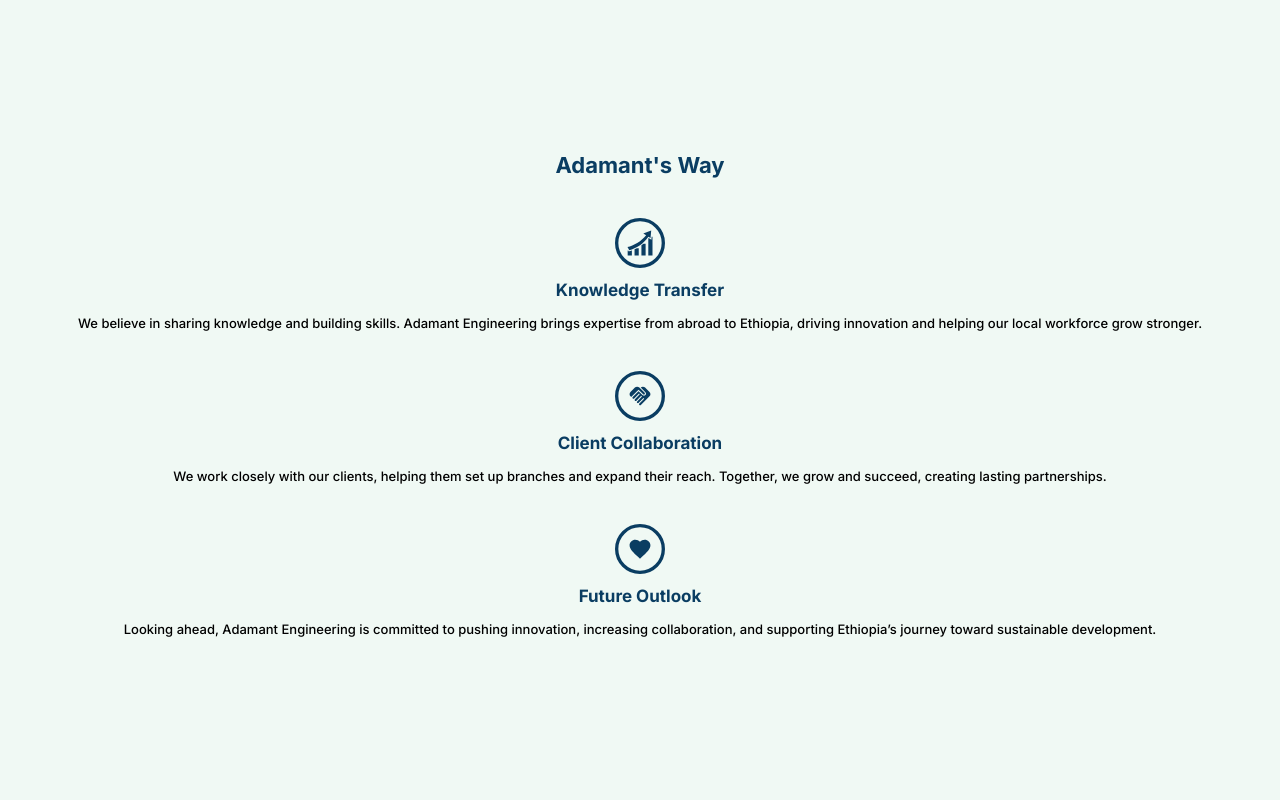
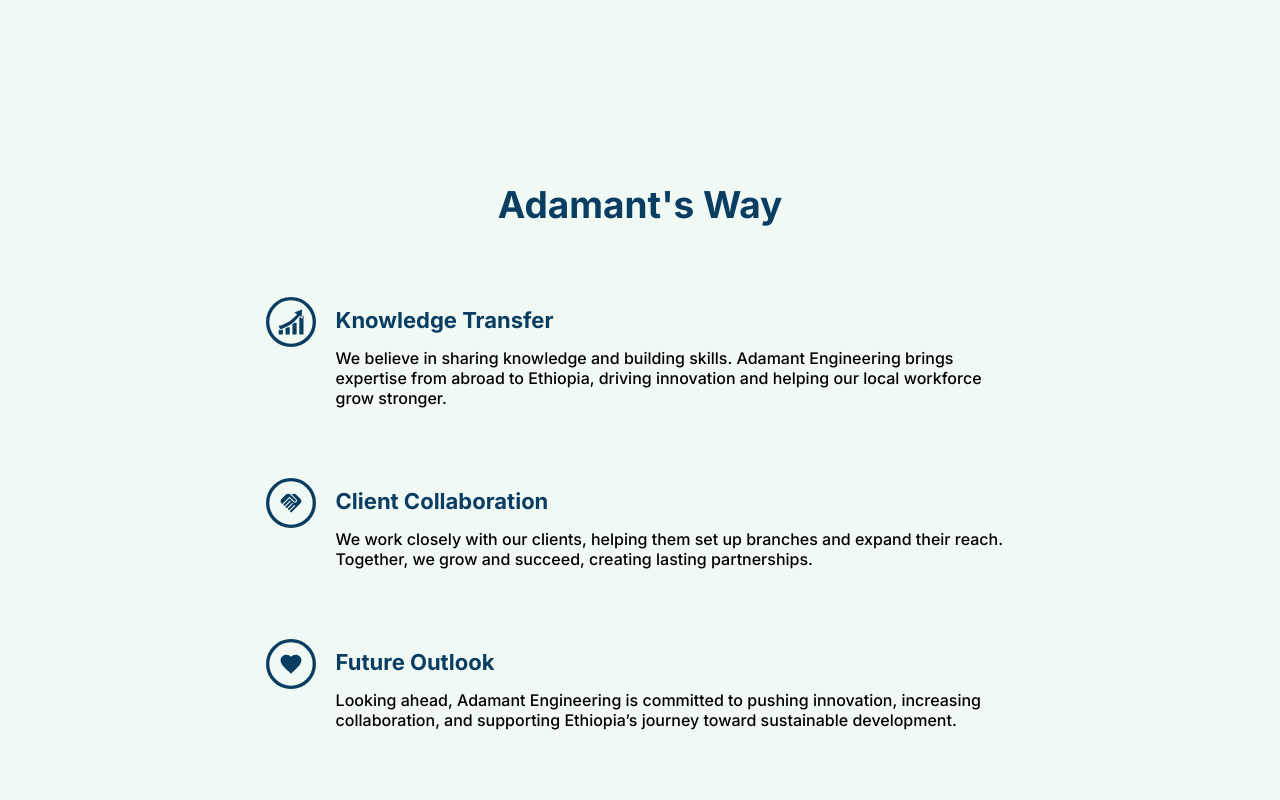
Before and after one commit to hnfsrj/MESSP, a Svelte app: page / in a window 1280 px wide. Shown: the part 4100-4900 px from the top of the page. Built offline with nearby package versions, Linux system fonts and the light colour scheme.

Commit message:
complete initial responsiveness setup for approach section

```diff
--- a/src/components/Approach.svelte
+++ b/src/components/Approach.svelte
@@ -15,9 +15,11 @@
 
             <img src="/images/knowledge.svg" />
 
+            <div class="way_text">
                 <p>Knowledge Transfer</p>
 
                 <p>We believe in sharing knowledge and building skills. Adamant Engineering brings expertise from abroad to Ethiopia, driving innovation and helping our local workforce grow stronger.</p>
+            </div>
 
         </div>
 
@@ -25,9 +27,11 @@
 
             <img src="/images/client.svg" />
 
+            <div class="way_text">
                 <p>Client Collaboration</p>
 
                 <p>We work closely with our clients, helping them set up branches and expand their reach. Together, we grow and succeed, creating lasting partnerships.</p>
+            </div>
 
         </div>
 
@@ -36,9 +40,11 @@
 
             <img src="/images/future.svg" />
 
+            <div class="way_text">
                 <p>Future Outlook</p>
 
                 <p>Looking ahead, Adamant Engineering is committed to pushing innovation, increasing collaboration, and supporting Ethiopia’s journey toward sustainable development.</p>
+            </div>
 
         </div>
     </div>
@@ -61,6 +67,7 @@
 
         .ways_container{
             width:100%;
+            margin:0 auto;
         }
 
             .way{
@@ -73,7 +80,7 @@
                 }
 
 
-                .way > p:first-of-type{
+                .way_text > p:first-of-type{
                     color:var(--blue);
                     font-size:1.7rem;
                     font-weight:700;
@@ -81,10 +88,135 @@
                     margin-bottom:15px;
                 }
 
-                .way > p:last-of-type{
+                .way_text > p:last-of-type{
                     color:black;
                     font-size:1.3rem;
                     font-weight:500;
                 }
 
+
+
+
+@media (min-width:401px){
+
+    #approach{
+        background:red;
+        background:var(--lime);
+        padding:60px 16px;
+    }
+
+    #approach > p{
+        font-size:3.7rem;
+        margin-bottom:70px;
+    }
+
+    .way{
+        margin-bottom:70px;
+    }
+
+    .way > img{
+        width:65px;
+    }
+
+    .way_text > p:first-of-type{
+        font-size:2.2rem;
+    }
+
+    .way_text > p:last-of-type{
+        font-size:1.6rem;
+    }
+
+
+}
+
+
+
+@media (min-width:501px){
+
+    #approach{
+        background:green;
+        background:var(--lime);
+    }
+
+    .ways_container{
+        /* background:red; */
+        width:80%;
+
+    }
+
+}
+
+
+
+@media (min-width:601px){
+
+    #approach{
+        background:blue;
+        background:var(--lime);
+    }
+
+    .way{
+        display: flex;
+        justify-content: space-between;
+        align-items:start;
+        gap:20px;
+    }
+
+    .way>img{
+        width:50px;
+    }
+
+    .way_text{
+        text-align:start;
+    }
+
+}
+
+
+
+
+@media (min-width:801px){
+
+    #approach{
+        background:yellow;
+        background:var(--lime);
+    }
+
+    .ways_container{
+        width:70%;
+    }
+
+}
+
+
+
+@media (min-width:1001px){
+
+    #approach{
+        background:purple;
+        background:var(--lime);
+    }
+
+    .ways_container{
+        width:60%;
+    }
+
+}
+
+
+@media (min-width:1301px){
+
+    #approach{
+        background:red;
+        background:var(--lime);
+    }
+
+    .ways_container{
+        width:50%;
+    }
+
+}
+
+
+
 </style>
```
Lines whose indentation alone changed are shown as unchanged.
